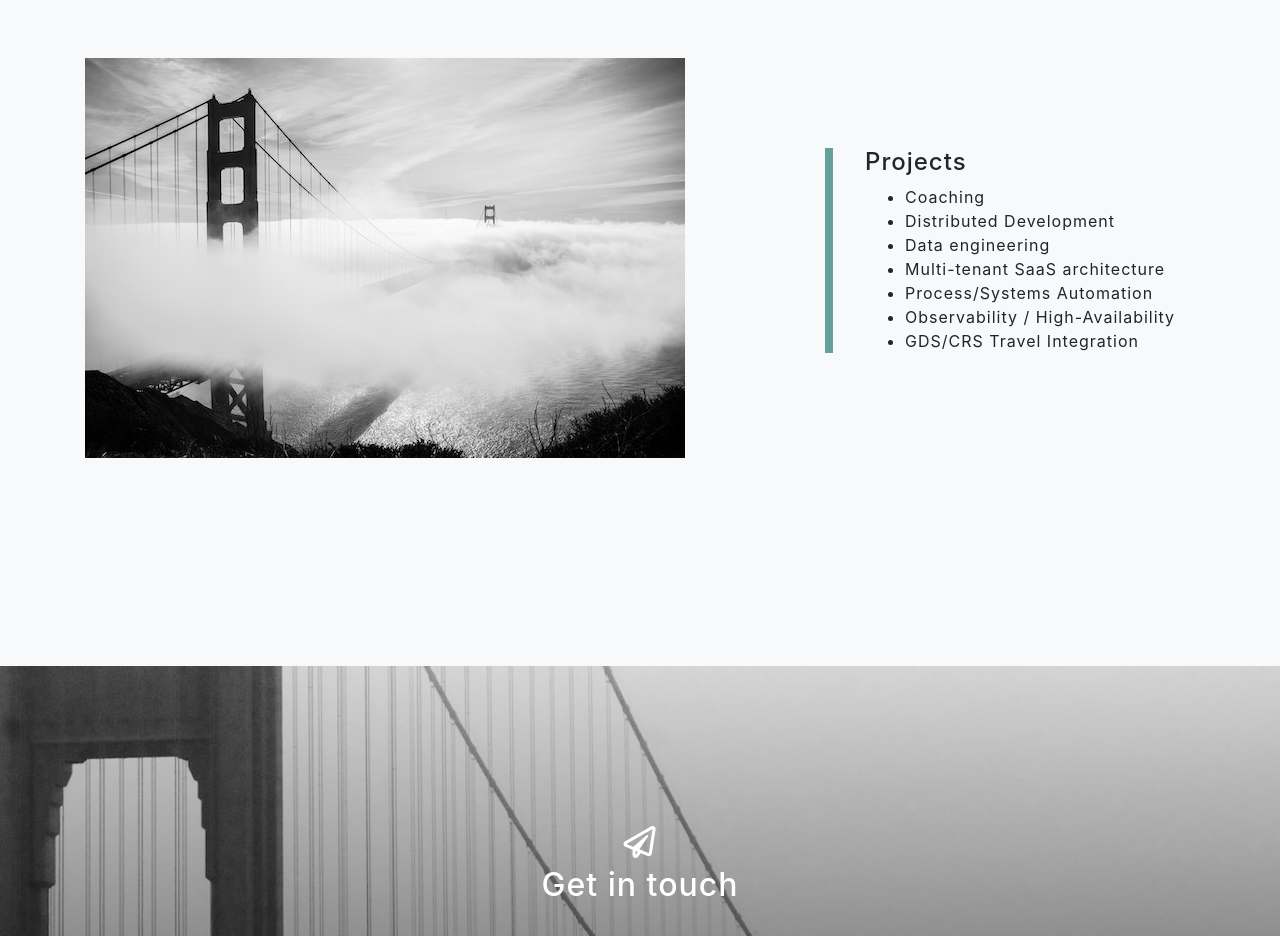
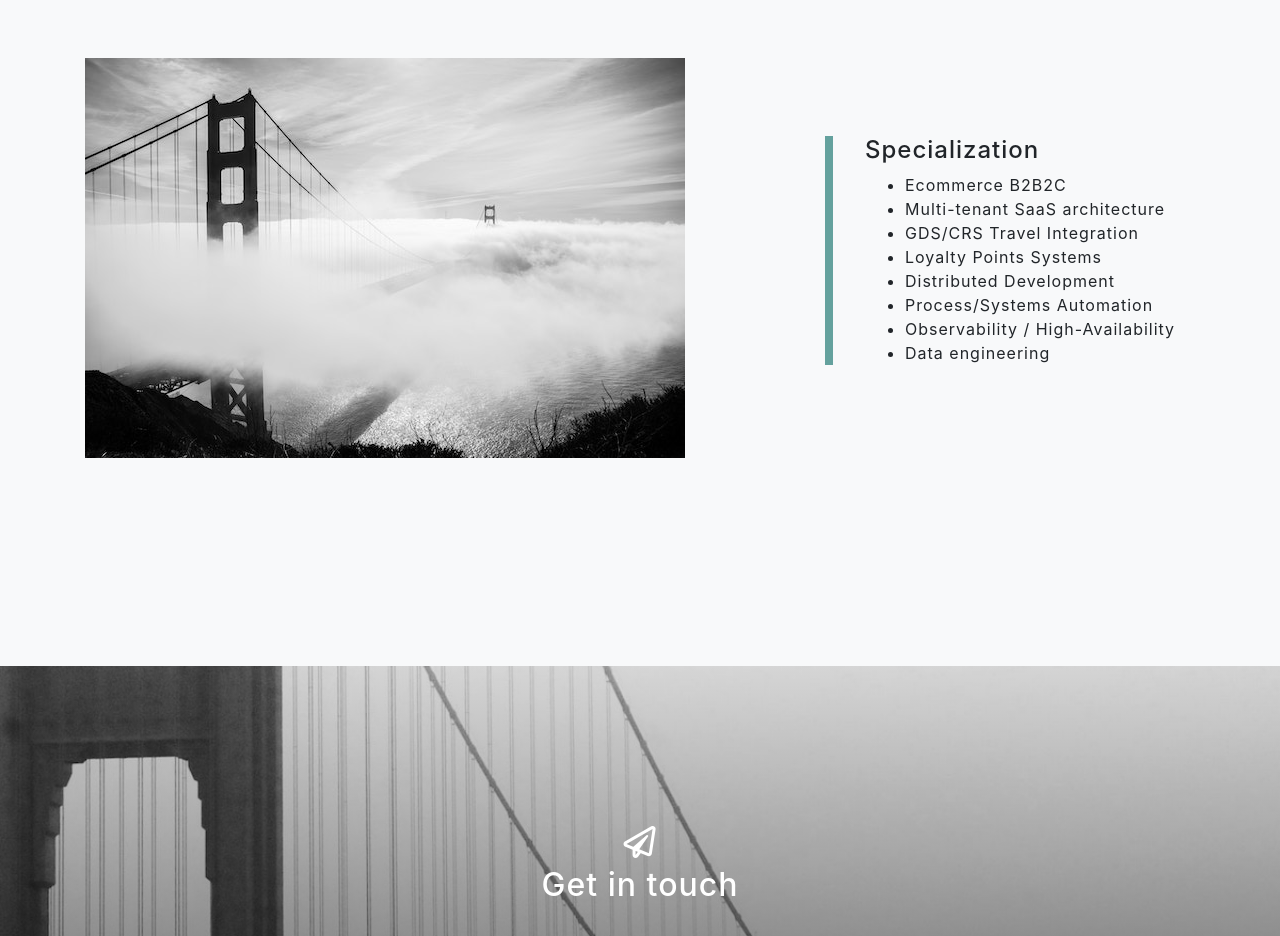
Before and after one commit to owentran/owentran.github.io, a website with bundled scripts: page index.html in a window 1280 px wide. Shown: the part 1300-2236 px from the top of the page. Built offline with nearby package versions, Linux system fonts and the light colour scheme.

Commit message:
Minor updates

```diff
--- a/css/grayscale.css
+++ b/css/grayscale.css
@@ -1,6 +1,6 @@
 /*!
  * Start Bootstrap - Grayscale v5.0.9 (https://startbootstrap.com/template-overviews/grayscale)
- * Copyright 2013-2019 Start Bootstrap
+ * Copyright 2013-2020 Start Bootstrap
  * Licensed under MIT (https://github.com/BlackrockDigital/startbootstrap-grayscale/blob/master/LICENSE)
  */
 
--- a/index.html
+++ b/index.html
@@ -82,34 +82,33 @@
     </div>
   </section>
 
-  <!-- Projects Section -->
+
   <section id="projects" class="projects-section bg-light">
     <div class="container">
 
-      <!-- Featured Project Row -->
       <div class="row align-items-center no-gutters mb-4 mb-lg-5">
         <div class="col-xl-8 col-lg-7">
           <img class="img-fluid mb-3 mb-lg-0" src="img/demo-image-01.jpg" alt="">
         </div>
         <div class="col-xl-4 col-lg-5">
           <div class="featured-text text-center text-lg-left">
-            <h4>Projects</h4>
+            <h4>Specialization</h4>
             <p class="text-black-50 mb-0">
               <ul>
-                <li>Coaching</li>
+                <li>Ecommerce B2B2C</li>
+                <li>Multi-tenant SaaS architecture</li>
+                <li>GDS/CRS Travel Integration</li>
+                <li>Loyalty Points Systems</li>
                 <li>Distributed Development</li>
-                <li>Data engineering</li>
-                <li>Multi-tenant SaaS architecture</li>
                 <li>Process/Systems Automation</li>
                 <li>Observability / High-Availability</li>
-                <li>GDS/CRS Travel Integration</li>
+                <li>Data engineering</li>
               </ul>
             </p>
           </div>
         </div>
       </div>
-
-      <!-- Project One Row
+      <!--
       <div class="row justify-content-center no-gutters mb-5 mb-lg-0">
         <div class="col-lg-6">
           <img class="img-fluid" src="img/demo-image-01.jpg" alt="">
@@ -126,9 +125,7 @@
           </div>
         </div>
       </div>
-      -->
 
-      <!-- Project Two Row
       <div class="row justify-content-center no-gutters">
         <div class="col-lg-6">
           <img class="img-fluid" src="img/demo-image-02.jpg" alt="">
@@ -145,10 +142,10 @@
           </div>
         </div>
       </div>
-      -->
-
+-->
     </div>
   </section>
+
 
   <!-- Signup Section -->
   <section id="signup" class="signup-section">
```
Also changed, not shown: README.md, css/grayscale.min.css, js/grayscale.min.js, 1 other file.
